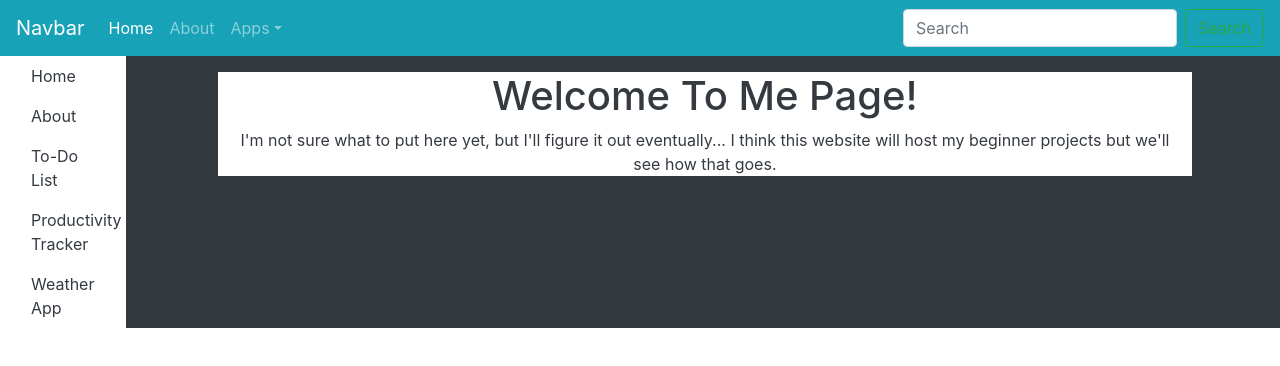
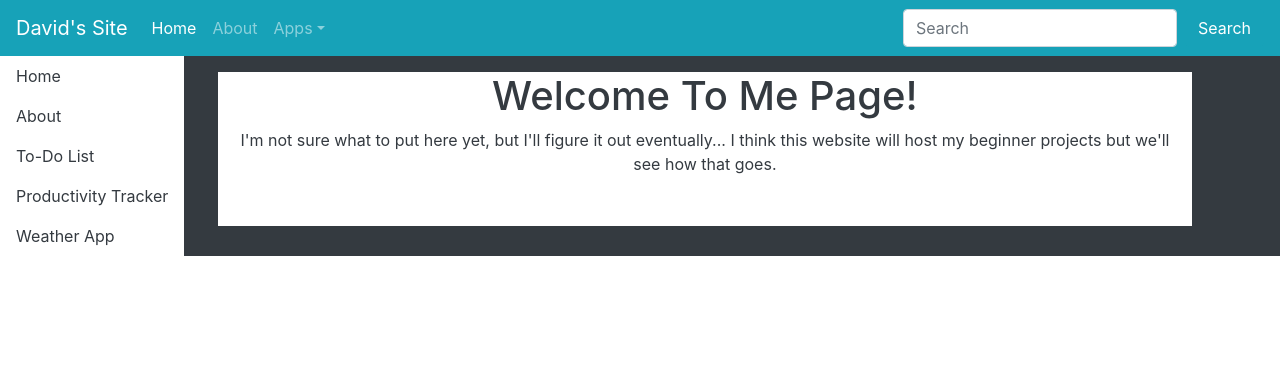
Before and after one commit to djmartin2019/todolist-master, a React (Create React App) app: page / in a window 1280 px wide. Shown: the top 366 px of the page. Built offline with nearby package versions, Linux system fonts and the light colour scheme.

Commit message:
commit on 'master'

```diff
--- a/src/components/Navbar.jsx
+++ b/src/components/Navbar.jsx
@@ -7,7 +7,7 @@ import 'bootstrap/dist/css/bootstrap.min.css';
 function Navbar(){
     return(
         <nav class="navbar navbar-expand-lg navbar-dark bg-info">
-            <a class="navbar-brand" href="#">Navbar</a>
+            <a class="navbar-brand" href="/">David's Site</a>
             <button class="navbar-toggler" type="button" data-toggle="collapse" data-target="#navbarSupportedContent" aria-controls="navbarSupportedContent" aria-expanded="false" aria-label="Toggle navigation">
                 <span class="navbar-toggler-icon"></span>
             </button>
@@ -35,7 +35,7 @@ function Navbar(){
                 </ul>
                 <form class="form-inline my-2 my-lg-0">
                     <input class="form-control mr-sm-2" type="search" placeholder="Search" aria-label="Search"/>
-                    <button class="btn btn-outline-success my-2 my-sm-0" type="submit">Search</button>
+                    <button class="btn btn-info my-2 my-sm-0" type="submit">Search</button>
                 </form>
             </div>
         </nav>
--- a/src/components/Sidebar.jsx
+++ b/src/components/Sidebar.jsx
@@ -4,7 +4,7 @@ import '../styling/App.css';
 
 function Sidebar(){
     return(
-        <div className="col-8 bg-white text-dark">
+        <div className="bg-white text-dark">
             <nav className="sidebar-nav">
                 <ul className="nav thumbnail">
                     <li className="nav-title">
--- a/src/index.js
+++ b/src/index.js
@@ -20,10 +20,10 @@ ReactDOM.render(
         </div>
       </div>
       <div className="row bg-dark text-white">
-        <div className="col-2">
+        <div className="col-2 d-flex align-items-stretch">
           <Sidebar/>
         </div>
-        <div className="col-10 pt-3 pb-3">
+        <div className="col-10 d-flex align-items-stretch flex-column pt-3 pb-3">
           <Router>
             <Route exact path="/" component={App} />
             <Route path="/about" component={About} />
--- a/src/styling/index.css
+++ b/src/styling/index.css
@@ -1,13 +1,21 @@
-body {
-  margin: 0;
-  font-family: -apple-system, BlinkMacSystemFont, 'Segoe UI', 'Roboto', 'Oxygen',
-    'Ubuntu', 'Cantarell', 'Fira Sans', 'Droid Sans', 'Helvetica Neue',
-    sans-serif;
-  -webkit-font-smoothing: antialiased;
-  -moz-osx-font-smoothing: grayscale;
+html, body, .container {
+  height: 100%;
 }
 
-code {
-  font-family: source-code-pro, Menlo, Monaco, Consolas, 'Courier New',
-    monospace;
+.container {
+  display: table;
+  width: 100%;
+  margin-top: -50px;
+  padding: 50px 0 0 0;
+  box-sizing: border-box;
 }
+
+.row {
+  height: 100%;
+  display: table-row;
+}
+
+.row .no-float {
+  display: table-cell;
+  float: none;
+}
```
